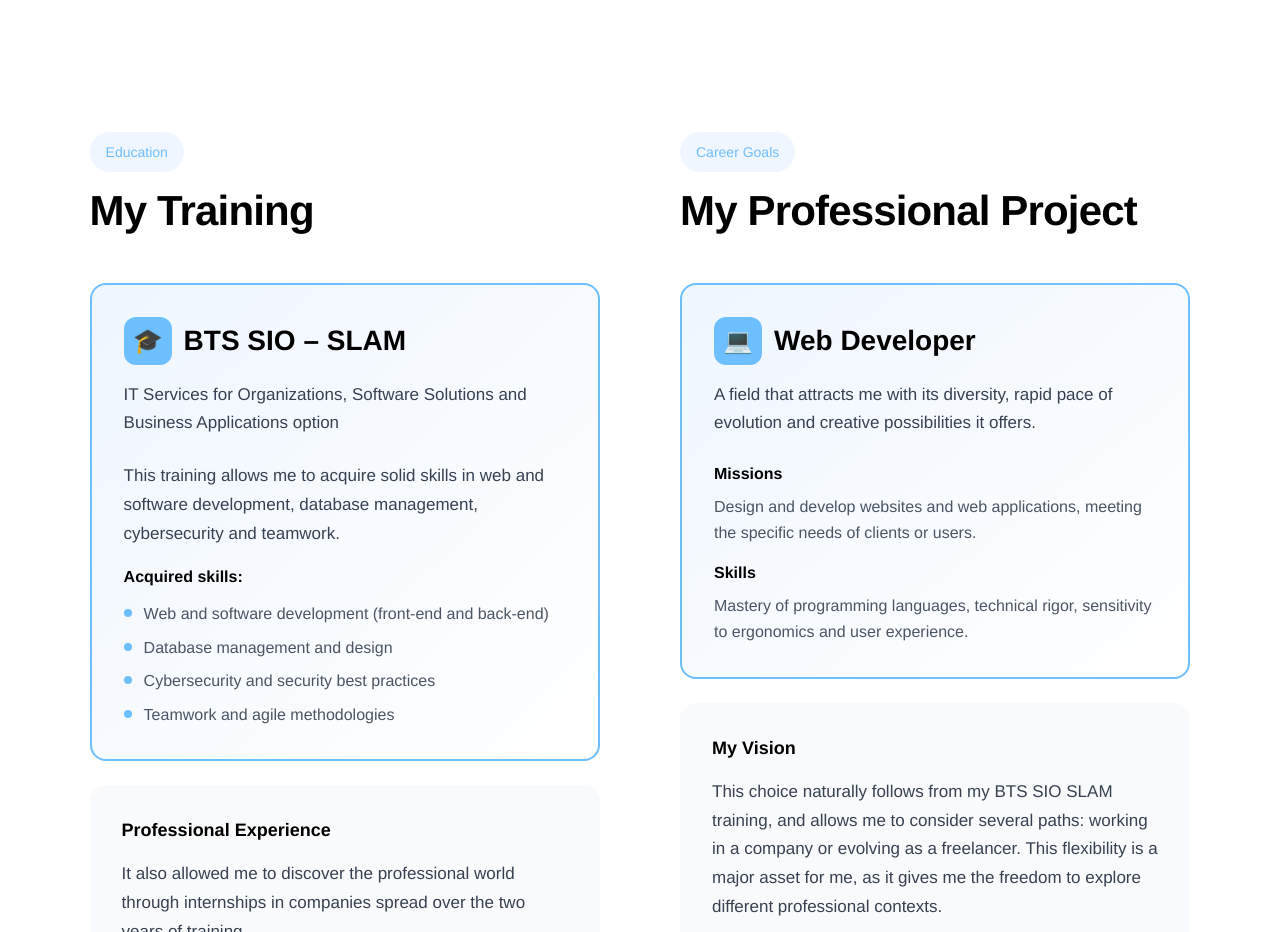
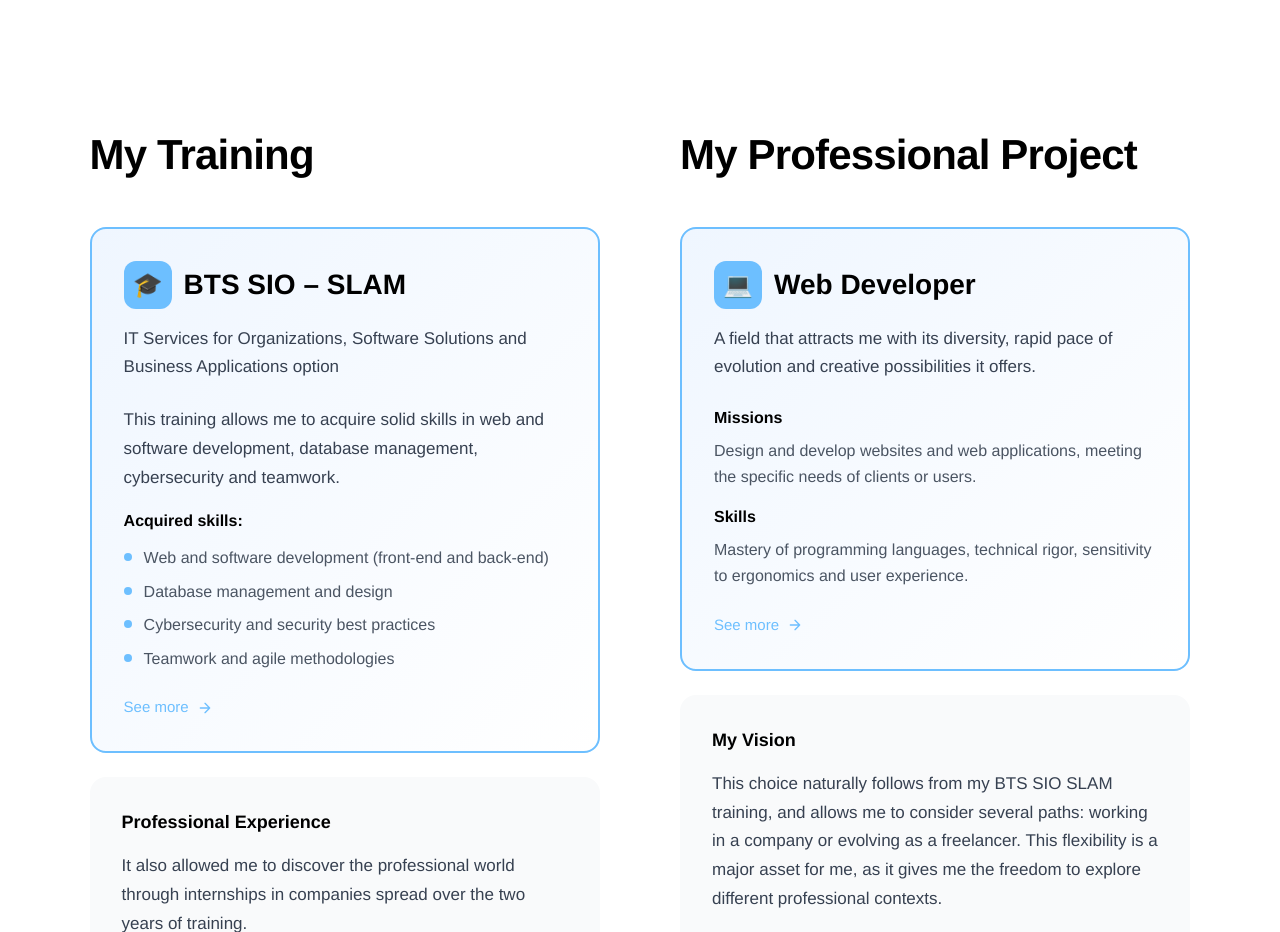
Before and after one commit to rabarijoy/portfolio, a Next.js app: page /en in a window 1280 px wide. Shown: the part 4620-5552 px from the top of the page. Built offline with nearby package versions, Linux system fonts and the light colour scheme.

Commit message:
refactor(formation): remove badges and add 'See more' buttons to BTS SIO and Web Developer cards

```diff
--- a/components/sections/Formation.tsx
+++ b/components/sections/Formation.tsx
@@ -20,11 +20,6 @@ export function Formation() {
             className="flex flex-col"
           >
             <div className="mb-6">
-              <div className="inline-block px-4 py-2 bg-blue-50 rounded-full mb-4">
-                <span className="font-helvetica font-medium text-[14px] text-blue-accent">
-                  {t('training.badge')}
-                </span>
-              </div>
               <h2 className="font-helvetica font-bold text-[36px] lg:text-[42px] leading-[1.1] tracking-[-0.02em] text-black mb-6">
                 {t('training.title')}
               </h2>
@@ -56,7 +51,7 @@ export function Formation() {
                     <h4 className="font-helvetica font-bold text-[16px] text-black mb-3">
                       {t('training.description.skills_title')}
                     </h4>
-                    <ul className="space-y-2">
+                    <ul className="space-y-2 mb-6">
                       {['skill1', 'skill2', 'skill3', 'skill4'].map((skill, index) => (
                         <li key={index} className="flex items-start gap-3">
                           <div className="w-2 h-2 rounded-full bg-blue-accent mt-2 flex-shrink-0" />
@@ -68,6 +63,17 @@ export function Formation() {
                     </ul>
                   </div>
                 </div>
+                <a
+                  href="https://www.onisep.fr/ressources/univers-formation/formations/post-bac/bts-services-informatiques-aux-organisations-option-b-solutions-logicielles-et-applications-metiers"
+                  target="_blank"
+                  rel="noopener noreferrer"
+                  className="inline-flex items-center gap-2 font-helvetica font-medium text-[15px] text-blue-accent hover:text-blue-600 transition-colors"
+                >
+                  {t('training.see_more')}
+                  <svg width="16" height="16" viewBox="0 0 24 24" fill="none" stroke="currentColor" strokeWidth="2" strokeLinecap="round" strokeLinejoin="round">
+                    <path d="M5 12h14M12 5l7 7-7 7"/>
+                  </svg>
+                </a>
               </div>
 
               <div className="bg-gray-50 rounded-2xl p-6 lg:p-8">
@@ -90,11 +96,6 @@ export function Formation() {
             className="flex flex-col"
           >
             <div className="mb-6">
-              <div className="inline-block px-4 py-2 bg-blue-50 rounded-full mb-4">
-                <span className="font-helvetica font-medium text-[14px] text-blue-accent">
-                  {t('careers.badge')}
-                </span>
-              </div>
               <h2 className="font-helvetica font-bold text-[36px] lg:text-[42px] leading-[1.1] tracking-[-0.02em] text-black mb-6">
                 {t('careers.title')}
               </h2>
@@ -129,11 +130,20 @@ export function Formation() {
                     <h4 className="font-helvetica font-bold text-[16px] text-black mb-2">
                       {t('careers.main.skills_title')}
                     </h4>
-                    <p className="font-helvetica text-[15px] lg:text-[16px] leading-[1.6] text-gray-600">
+                    <p className="font-helvetica text-[15px] lg:text-[16px] leading-[1.6] text-gray-600 mb-6">
                       {t('careers.main.skills_text')}
                     </p>
                   </div>
                 </div>
+                <a
+                  href="#"
+                  className="inline-flex items-center gap-2 font-helvetica font-medium text-[15px] text-blue-accent hover:text-blue-600 transition-colors"
+                >
+                  {t('careers.see_more')}
+                  <svg width="16" height="16" viewBox="0 0 24 24" fill="none" stroke="currentColor" strokeWidth="2" strokeLinecap="round" strokeLinejoin="round">
+                    <path d="M5 12h14M12 5l7 7-7 7"/>
+                  </svg>
+                </a>
               </div>
 
               <div className="bg-gray-50 rounded-2xl p-6 lg:p-8">
--- a/messages/en.json
+++ b/messages/en.json
@@ -122,7 +122,8 @@
       "stages": {
         "title": "Professional Experience",
         "text": "It also allowed me to discover the professional world through internships in companies spread over the two years of training."
-      }
+      },
+      "see_more": "See more"
     },
     "careers": {
       "badge": "Career Goals",
@@ -138,7 +139,8 @@
       "vision": {
         "title": "My Vision",
         "text": "This choice naturally follows from my BTS SIO SLAM training, and allows me to consider several paths: working in a company or evolving as a freelancer. This flexibility is a major asset for me, as it gives me the freedom to explore different professional contexts."
-      }
+      },
+      "see_more": "See more"
     }
   },
   "services": {
--- a/messages/fr.json
+++ b/messages/fr.json
@@ -122,7 +122,8 @@
       "stages": {
         "title": "Expérience en entreprise",
         "text": "Elle m'a aussi permis de découvrir le monde professionnel grâce à des stages en entreprise répartis sur les deux années de formation."
-      }
+      },
+      "see_more": "Voir plus"
     },
     "careers": {
       "badge": "Métiers visés",
@@ -138,7 +139,8 @@
       "vision": {
         "title": "Ma vision",
         "text": "Ce choix s'inscrit naturellement dans la continuité de ma formation en BTS SIO option SLAM, et me permet d'envisager plusieurs voies : travailler en entreprise ou évoluer en tant que freelance. Cette flexibilité est un atout majeur pour moi, car elle me laisse la liberté d'explorer différents contextes professionnels."
-      }
+      },
+      "see_more": "Voir plus"
     }
   },
   "services": {
```
